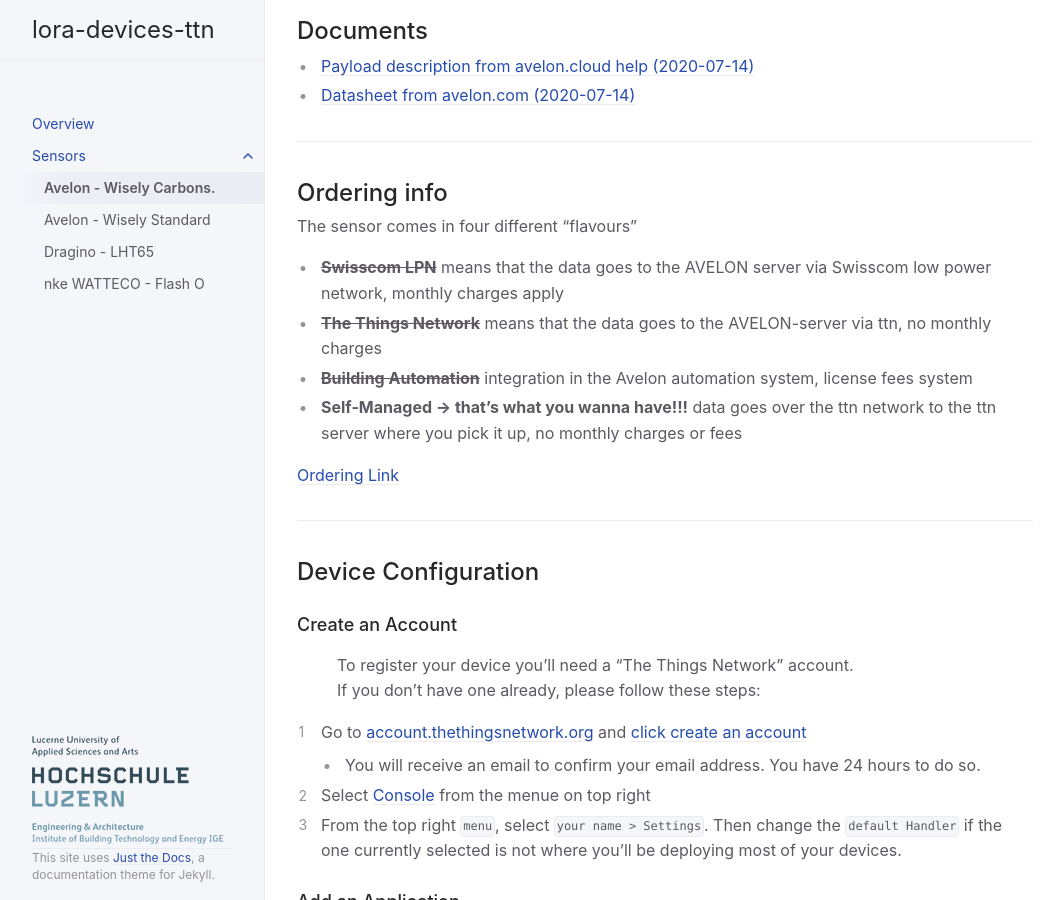
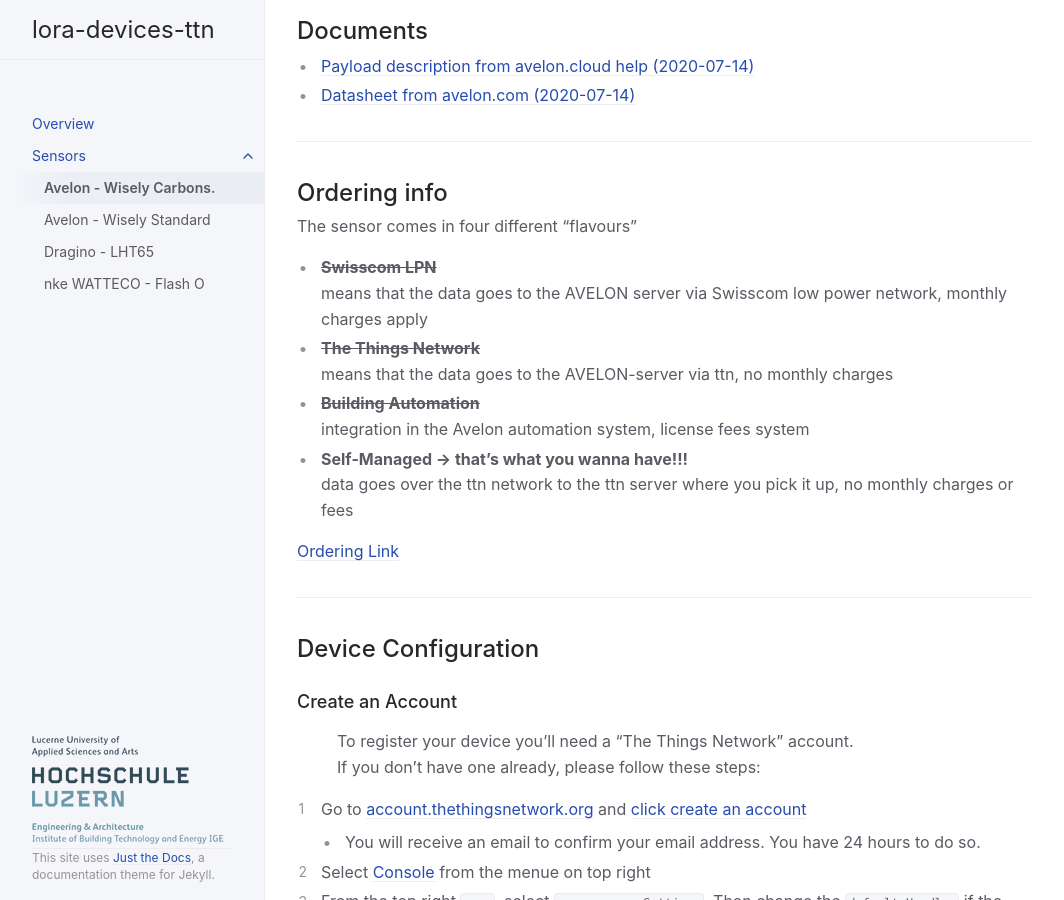
Before and after one commit to hslu-ige-laes/lora-devices-ttn, a Jekyll site: the page built from docs/sensors/avelon-wisely-carbonsense.md, in a window 1280 px wide and 900 px high, scrolled down 1162 px. Shown: the whole window, without its empty margins (107-1171 px from the left). Built offline with Jekyll 4.4.1, drawn with Linux system fonts in a browser that asks for light colours.

```diff
--- a/docs/sensors/avelon-wisely-carbonsense.md
+++ b/docs/sensors/avelon-wisely-carbonsense.md
@@ -46,13 +46,13 @@ The Wisely Carbonsense is an indoor room sensor to measure temperature, humidity
 
 ## Ordering info
 The sensor comes in four different "flavours"
-- <b>~~Swisscom LPN~~</b>
+- <b>~~Swisscom LPN~~</b><br>
   means that the data goes to the AVELON server via Swisscom low power network, monthly charges apply
-- <b>~~The Things Network~~</b>
+- <b>~~The Things Network~~</b><br>
   means that the data goes to the AVELON-server via ttn, no monthly charges
-- <b>~~Building Automation~~</b>
+- <b>~~Building Automation~~</b><br>
   integration in the Avelon automation system, license fees system
-- <b>Self-Managed -> that's what you wanna have!!!</b>
+- <b>Self-Managed -> that's what you wanna have!!!</b><br>
   data goes over the ttn network to the ttn server where you pick it up, no monthly charges or fees
 
 [Ordering Link](https://avelon.com/en/buy-wisesly/)
```
